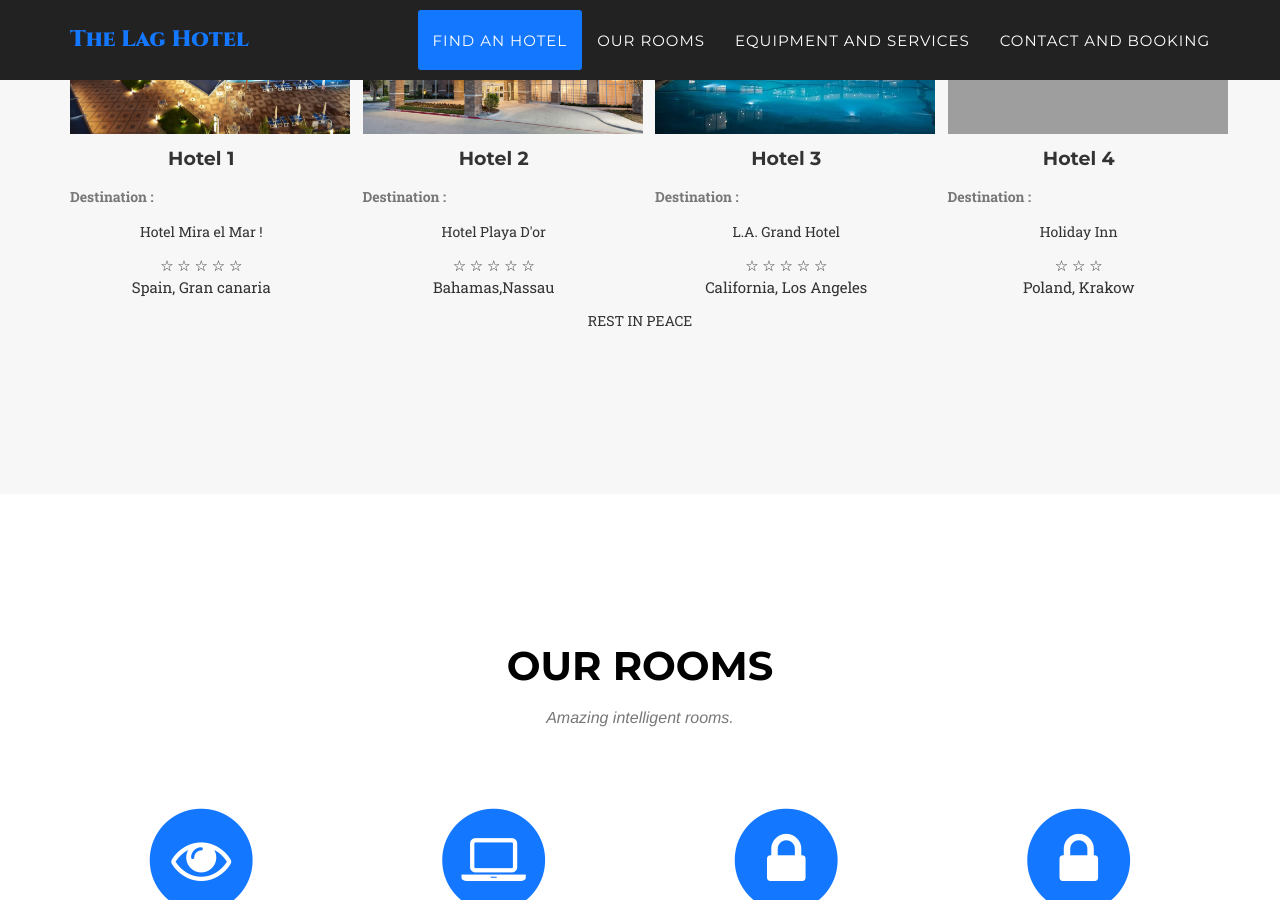
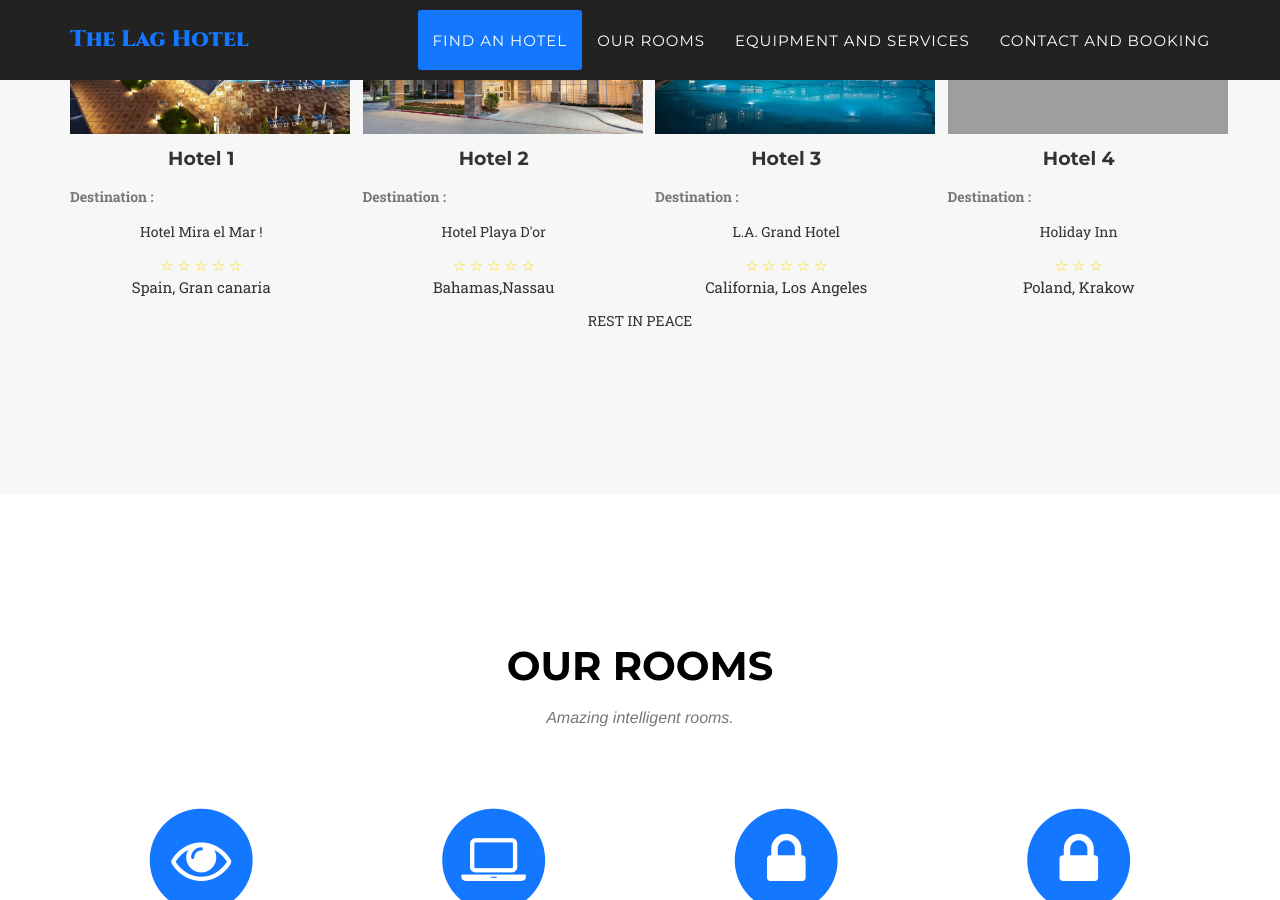
Before and after one commit to VincentGautier/Hotel-web-site, a Jekyll site: the page built from index.html, in a window 1280 px wide and 900 px high, scrolled down 1208 px. Built offline with Jekyll 4.4.1, drawn with Linux system fonts in a browser that asks for light colours; some web fonts are replaced; grey boxes are pictures that could not be loaded.

Commit message:
Update agency.css

```diff
--- a/_includes/css/agency.css
+++ b/_includes/css/agency.css
@@ -507,7 +507,7 @@
     background-color: #{{ site.data.template.color.primary }};
 }
 
-.rating = span {
+.rating > span {
 
   position: relative;
   width: 1.1em;
```
